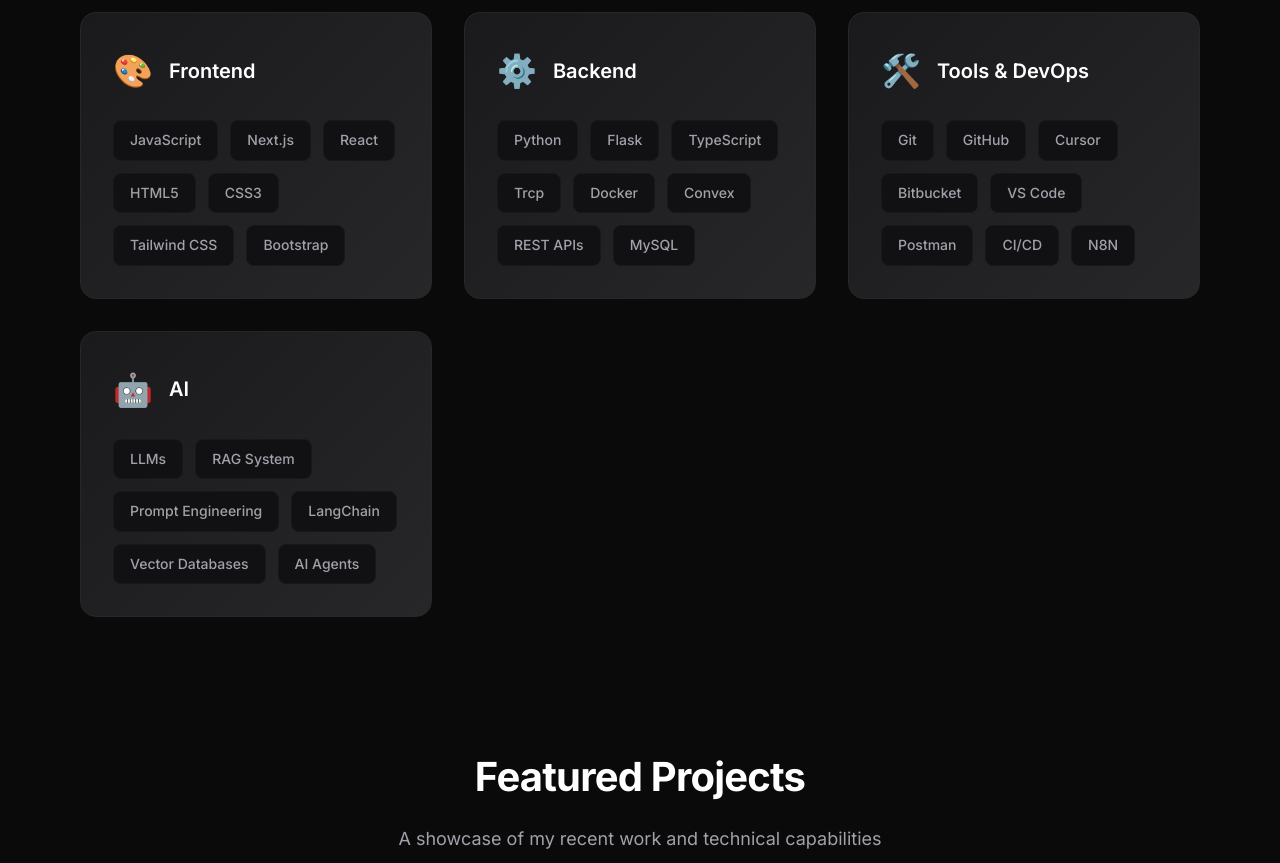
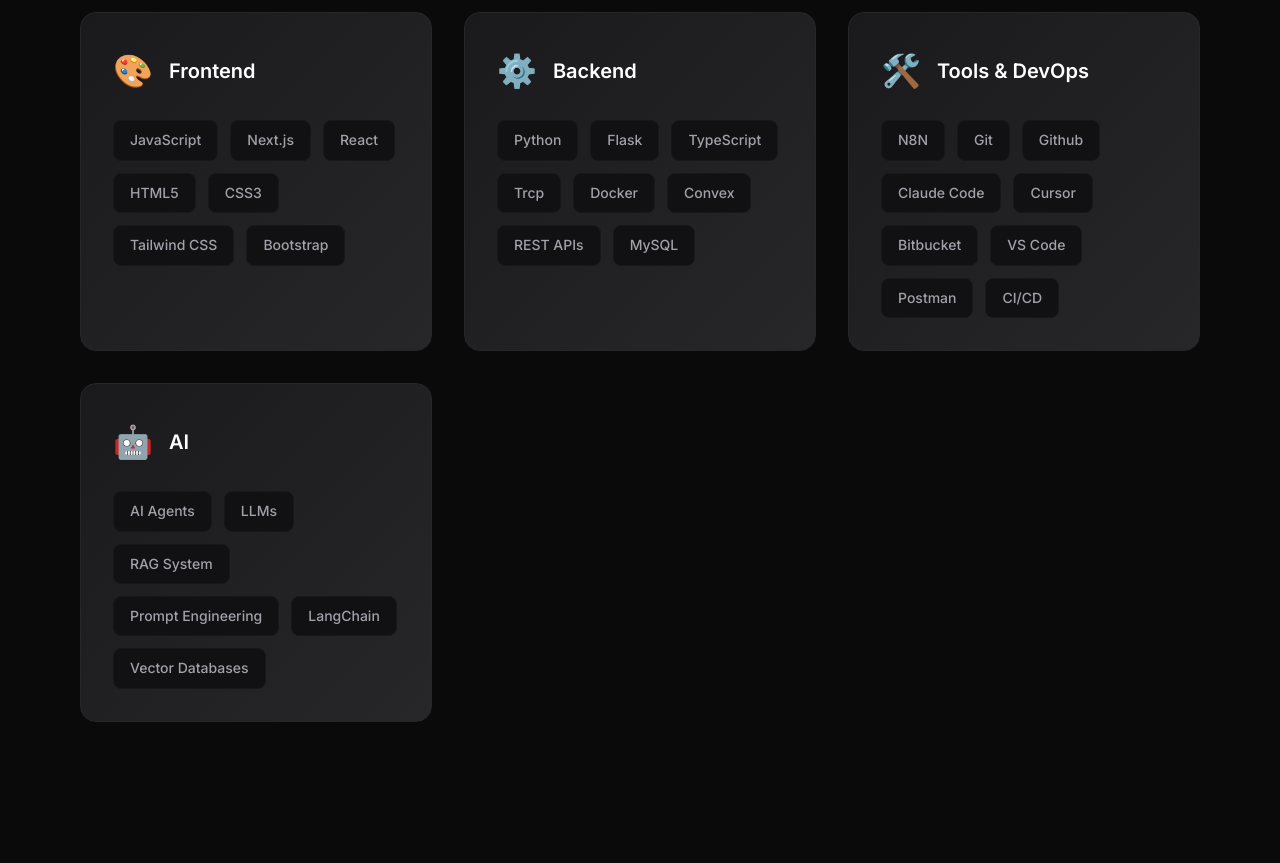
Before and after one commit to BedoKharboutli/Portfolio-V2, a React (Vite) app: page / in a window 1280 px wide. Shown: the part 1040-1903 px from the top of the page. Built offline with nearby package versions, Linux system fonts and the light colour scheme.

Commit message:
New projects has been added2

```diff
--- a/src/components/hero/Hero.jsx
+++ b/src/components/hero/Hero.jsx
@@ -126,14 +126,16 @@
             <h3 className="category-title">Tools & DevOps</h3>
           </div>
           <div className="skills-list">
+            <span className="skill-tag">N8N</span>
             <span className="skill-tag">Git</span>
-            <span className="skill-tag">GitHub</span>
+            <span className="skill-tag">Github</span>
+            <span className="skill-tag">Claude Code</span>
             <span className="skill-tag">Cursor</span>
             <span className="skill-tag">Bitbucket</span>
             <span className="skill-tag">VS Code</span>
             <span className="skill-tag">Postman</span>
             <span className="skill-tag">CI/CD</span>
-            <span className="skill-tag">N8N</span>
+
           </div>
         </div>
 
@@ -143,12 +145,13 @@
             <h3 className="category-title">AI</h3>
           </div>
           <div className="skills-list">
+            <span className="skill-tag">AI Agents</span>
             <span className="skill-tag">LLMs</span>
             <span className="skill-tag">RAG System</span>
             <span className="skill-tag">Prompt Engineering</span>
             <span className="skill-tag">LangChain</span>
             <span className="skill-tag">Vector Databases</span>
-            <span className="skill-tag">AI Agents</span>
+
           </div>
         </div>
       </div>
```
